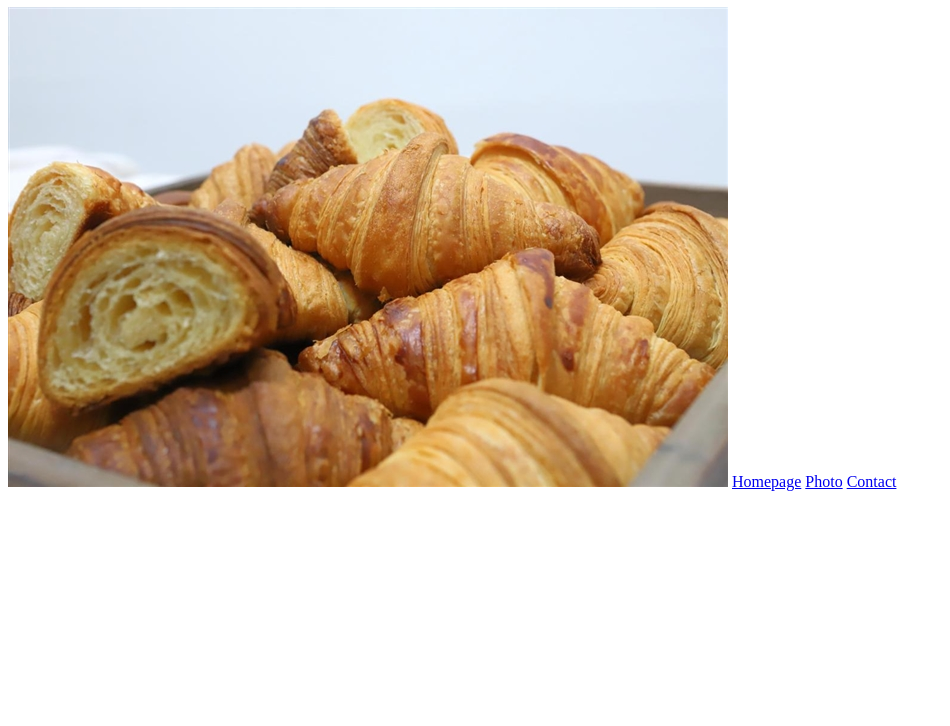
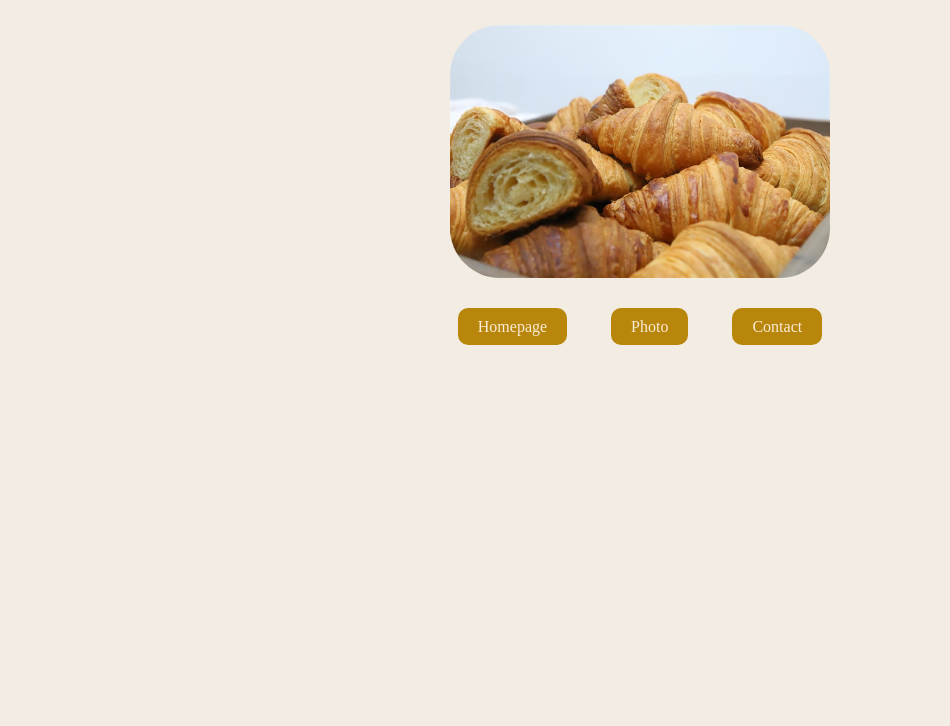
Before and after one commit to naianti/croissant-website, a plain HTML site: page photo.html in a window 1280 px wide. Shown: the part 74-800 px from the top of the page, without its empty margins (0-950 px from the left). Drawn offline with Linux system fonts and the light colour scheme.

Commit message:
change of styling

```diff
--- a/photo.html
+++ b/photo.html
@@ -10,10 +10,12 @@
   <body>
     <h1>🥐 Fresh and delicious croissants</h1>
 
-    <img src="/images/croissant.png" />
+    <img src="/images/croissant.png" class="croissants-photo" />
 
-    <a href="/">Homepage</a>
-    <a href="/photo.html">Photo</a>
-    <a href="/contact.html">Contact</a>
+    <footer>
+      <a href="/">Homepage</a>
+      <a href="/photo.html">Photo</a>
+      <a href="/contact.html">Contact</a>
+    </footer>
   </body>
 </html>
--- a/style/style.css
+++ b/style/style.css
@@ -0,0 +1,29 @@
+body {
+  background-color: rgb(243, 236, 227);
+}
+
+.croissants-photo {
+  display: block;
+  border-radius: 50px;
+  margin: 40px auto;
+  max-width: 30%;
+}
+
+h1,
+p,
+footer {
+  text-align: center;
+}
+
+footer {
+  margin-top: 30px;
+}
+
+footer a {
+  margin: 20px;
+  background-color: darkgoldenrod;
+  text-decoration: none;
+  border-radius: 10px;
+  padding: 10px 20px;
+  color: antiquewhite;
+}
```
Also changed, not shown: contact.html (+8 -4 lines), index.html (+5 -3 lines).
